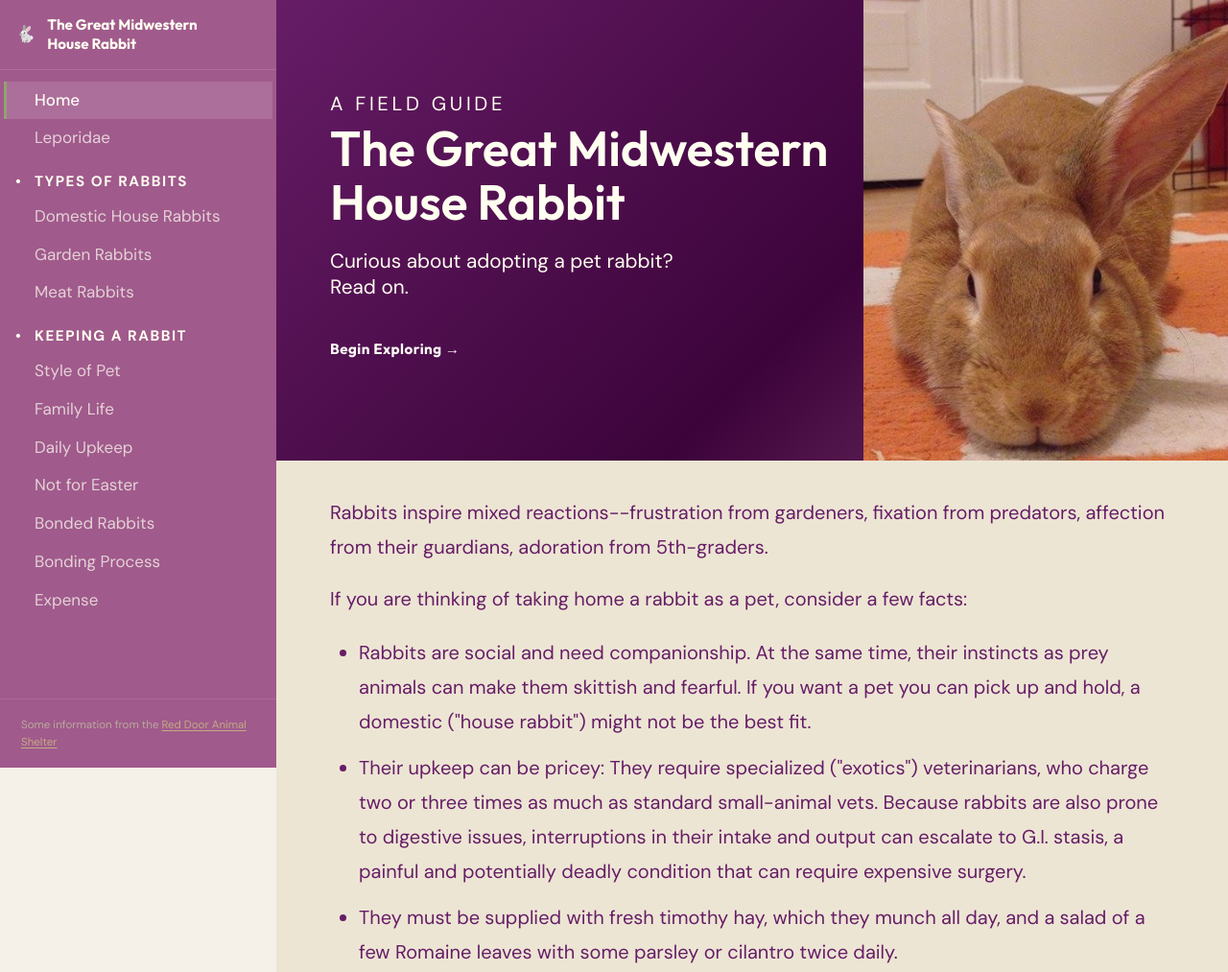
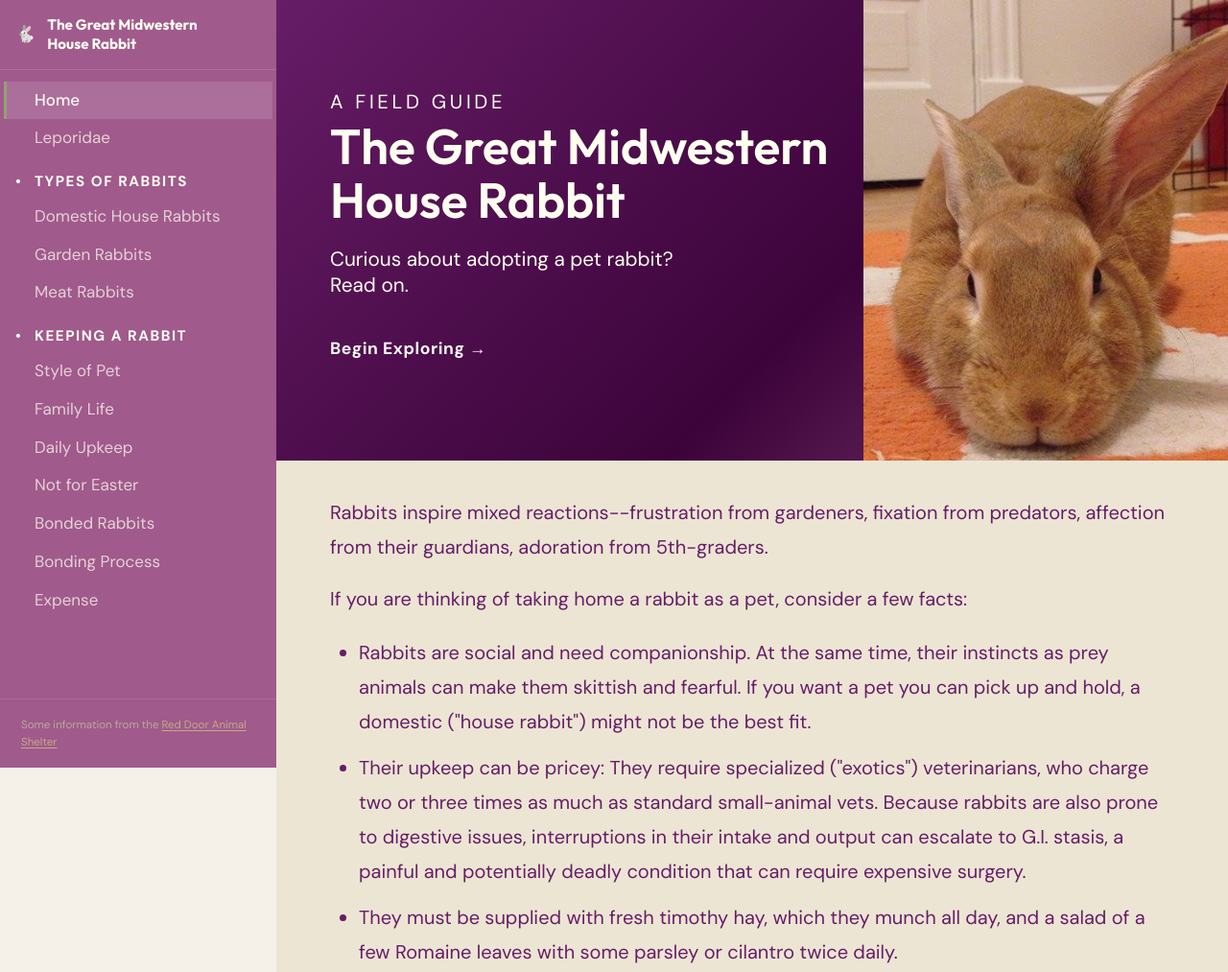
Before and after one commit to tf-G/GreatMWHrabbit, a plain HTML site: page index.html in a window 1280 px wide. Shown: the top 1013 px of the page at 96% size. Drawn offline with Linux system fonts and the light colour scheme.

Commit message:
more styles

```diff
--- a/style.css
+++ b/style.css
@@ -287,9 +287,10 @@ body {
   text-decoration: none;
   padding: 0.75rem 0.75rem;
   margin-left: -0.75rem;
-  border-radius: 4px;
+  border-radius: 1px;
+  border-color: var(--white)
   font-family: var(--font-display);
-  font-size: 0.95rem;
+  font-size: 1.1rem;
   font-weight: 700;
   letter-spacing: 0.03em;
   transition: background 0.2s, transform 0.15s;
@@ -328,7 +329,7 @@ body {
   object-fit: cover;
   object-position: center top;
   display: block;
-  opacity: 0.85;
+  opacity: 0.9;
 }
 
 /* =====================
```
